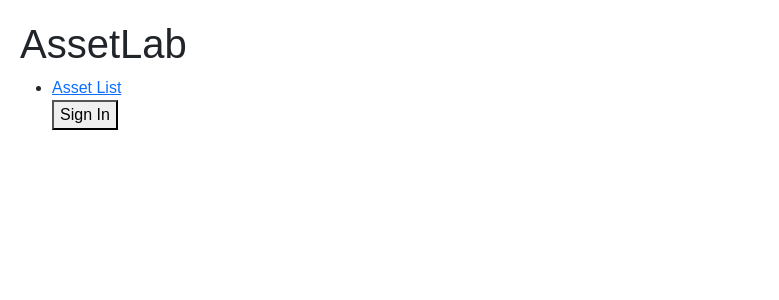
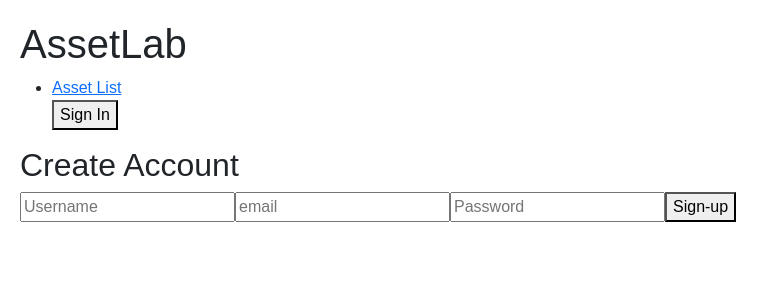
Before and after one commit to JonLLL/stockapp, a React (Create React App) app in the folder React/stock-app/: page /sign-up in a window 1280 px wide. Shown: the top 300 px of the page, without its empty margins (0-779 px from the left). Built offline with nearby package versions, Linux system fonts and the light colour scheme.

Commit message:
implemented user sign up

```diff
--- a/React/stock-app/src/App.js
+++ b/React/stock-app/src/App.js
@@ -4,6 +4,7 @@ import AssetList from './components/assetList';
 import StockPrice from './components/stockPrice';
 import SearchDropdown from './components/search';
 import Login from './components/login';
+import SignUp from './components/signUp';
 
 const App = () => {
   return(
@@ -50,6 +51,9 @@ const App = () => {
 
           {/* Login Route */}
           <Route path="/login" element={<Login />} />
+
+          {/* SignUP Route */}
+          <Route path="/sign-up" element={<SignUp />} />
         </Routes>
       </div>
     </Router>
--- a/React/stock-app/src/components/login.jsx
+++ b/React/stock-app/src/components/login.jsx
@@ -1,4 +1,5 @@
 import React, { useState } from "react";
+import {Link} from "react-router-dom";
 import api from "../api";
 
 function Login(){
@@ -51,6 +52,7 @@ function Login(){
         <button type="submit">Login</button>
         {message && <p>{message}</p>}
       </form>
+      <h6>Don't have an account?<Link to="/sign-up">Sign up</Link></h6>
     </div>
     )
 }
--- a/React/stock-app/src/components/signUp.jsx
+++ b/React/stock-app/src/components/signUp.jsx
@@ -1,3 +1,63 @@
 import React, { useState } from "react";
-import { useNavigate } from "react-router-dom";
-import axios from "axios";
+import api from "../api";
+
+function SignUp(){
+    const[userData, setUserData] = useState({username:"",password:"",email:""})
+    const[message, setMessage] = useState("")
+
+    const handleChange = (e) => {
+        setUserData({...userData, [e.target.name]:e.target.value})
+    }
+
+    const handleSubmit = async (e) => {
+        e.preventDefault();
+        try{
+            const response = await api.post("/sign-up", {
+                username: userData.username,
+                password: userData.password,
+                email : userData.email
+            });
+            setMessage("Account created Successfully!")
+            console.log("Account created", response.data)
+
+        }
+        catch (error){
+            setMessage("Username or email already exists")
+            console.error("Sign-up error:",error.message)
+        }
+    }
+    return(
+        <div>
+            <h2>Create Account</h2>
+            <form onSubmit={handleSubmit}>
+            <input
+                type="text"
+                name="username"
+                placeholder="Username"
+                value={userData.username}
+                onChange={handleChange}
+                required
+            />
+            <input
+                type="text"
+                name="email"
+                placeholder="email"
+                value={userData.email}
+                onChange={handleChange}
+                required
+            />
+            <input
+                type="password"
+                name="password"
+                placeholder="Password"
+                value={userData.password}
+                onChange={handleChange}
+                required
+            />
+            <button type="submit">Sign-up</button>
+            {message && <p>{message}</p>}
+            </form>
+        </div>
+    )
+}
+export default SignUp
```
Also changed, not shown: 2 other files (tests, documents, lock files or other folders).
